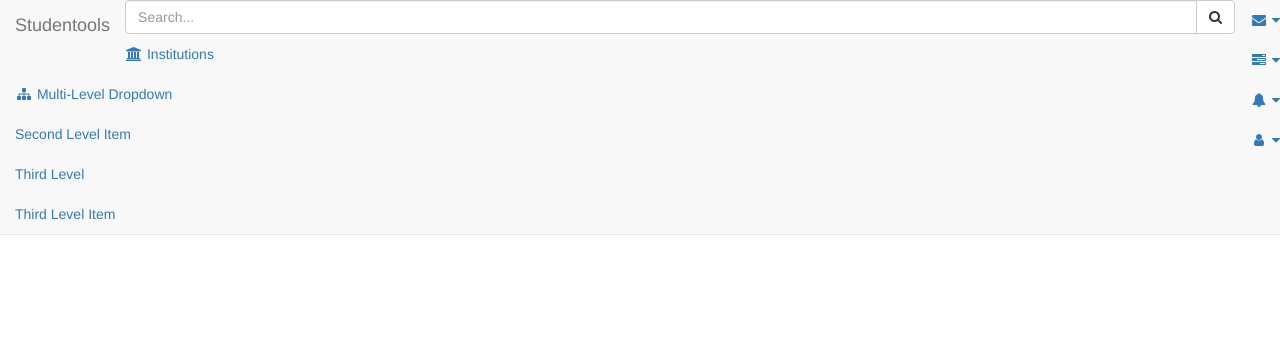
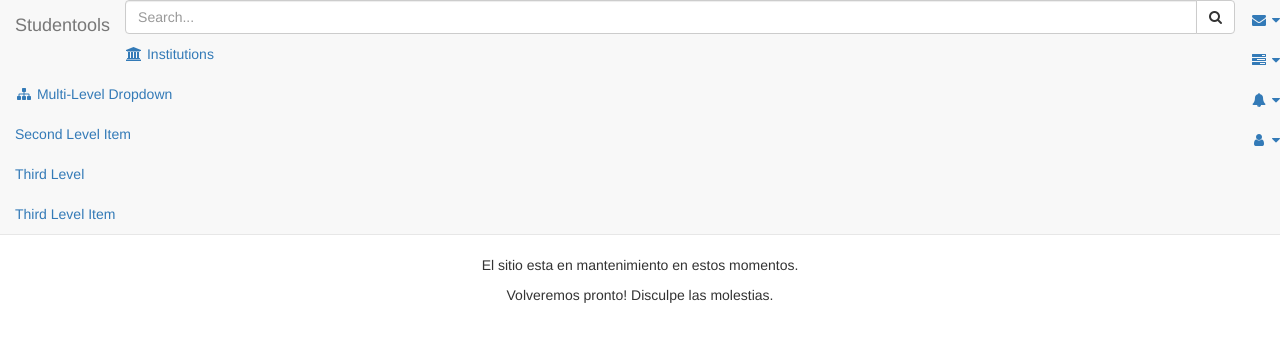
Before and after one commit to eguitler/studentools, a Django app: template studentools/templates/maintenance.html in a window 1280 px wide. Shown: the top 342 px of the page. Run offline with Django 3.2, Linux system fonts and the light colour scheme; the template is opened without the code that fills it, so the values that code supplies are empty; the visitor is signed in with stand-in values (Sample User, id 1); some libraries are stand-ins or nearby versions.

Commit message:
maintenance text added

```diff
--- a/studentools/templates/maintenance.html
+++ b/studentools/templates/maintenance.html
@@ -1,4 +1,6 @@
 {% extends 'base.html' %}
 
 {% block content %}
+    <p>El sitio esta en mantenimiento en estos momentos.</p>
+    <p>Volveremos pronto! Disculpe las molestias.</p>
 {% endblock %}
```
